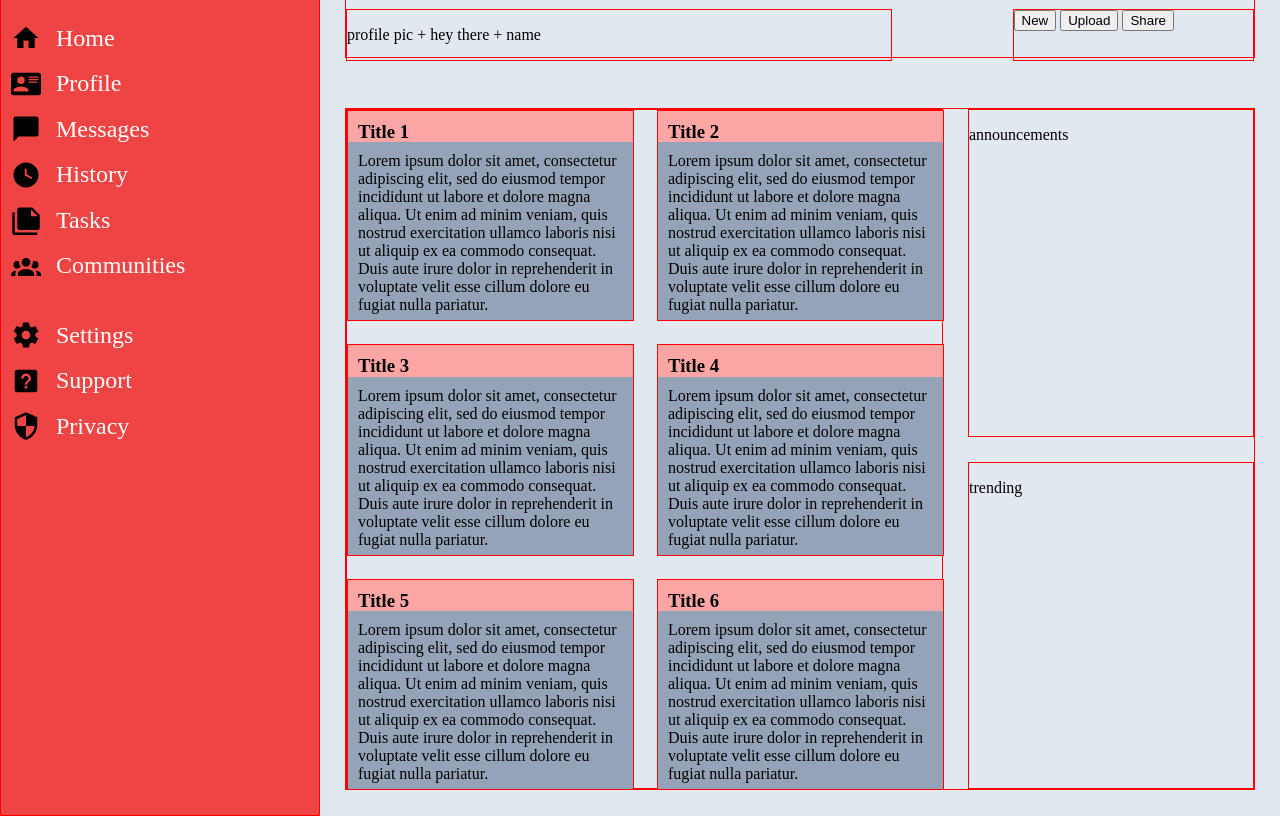
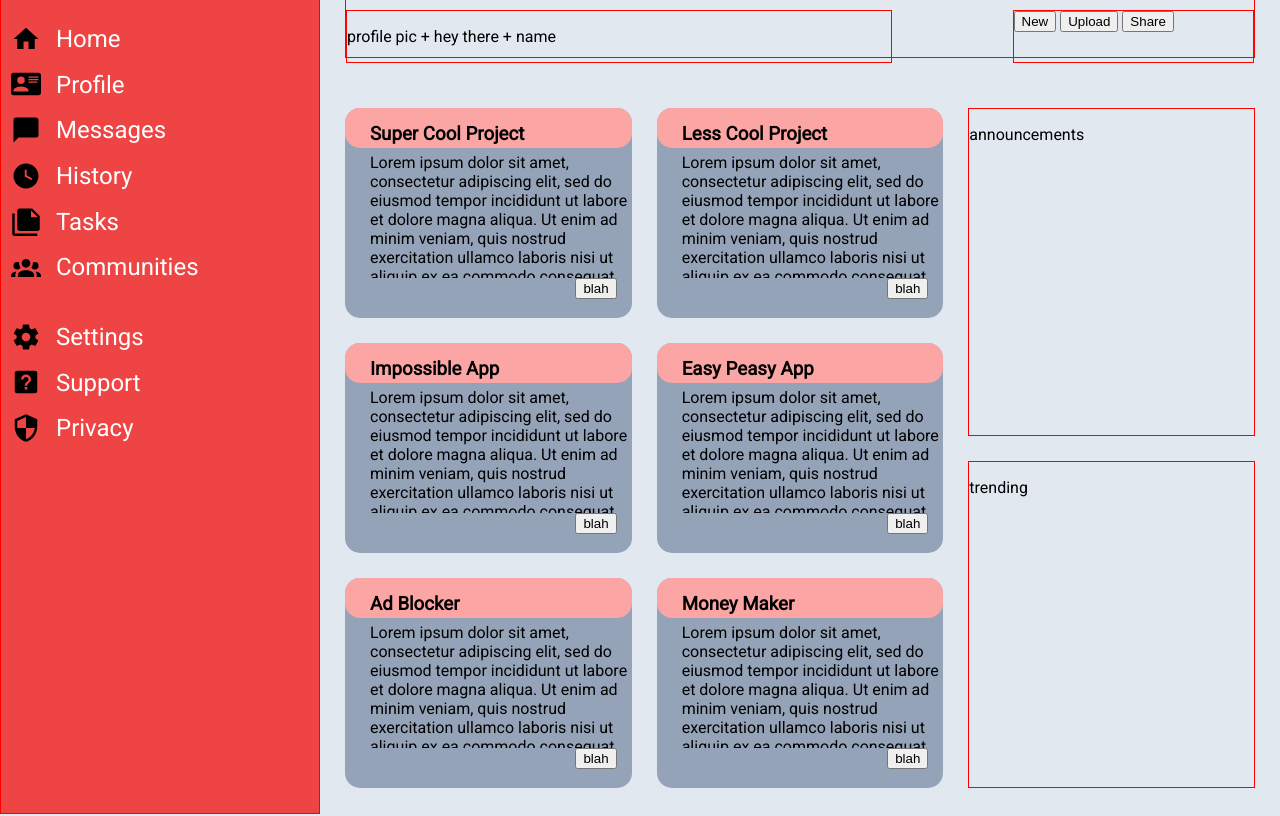
Before and after one commit to hardiing/admin-dashboard, a plain HTML site: page index.html in a window 1280 px wide. Shown: the part 89-905 px from the top of the page. Drawn offline with Linux system fonts and the light colour scheme.

Commit message:
Article tile styling

```diff
--- a/index.html
+++ b/index.html
@@ -48,7 +48,7 @@
             <div class="article-area">
                 <div class="article">
                     <div class="article-header">
-                        <h3>Title 1</h3>
+                        <h3>Super Cool Project</h3>
                     </div>
                     <div class="article-preview">
                         <p>Lorem ipsum dolor sit amet, consectetur adipiscing elit, sed do eiusmod tempor
@@ -57,10 +57,13 @@
                             irure dolor in reprehenderit in voluptate velit esse cillum dolore eu fugiat
                             nulla pariatur.</p>
                     </div>
+                    <div class="article-buttons">
+                        <button>blah</button>
+                    </div>
                 </div>
                 <div class="article">
                     <div class="article-header">
-                        <h3>Title 2</h3>
+                        <h3>Less Cool Project</h3>
                     </div>
                     <div class="article-preview">
                         <p>Lorem ipsum dolor sit amet, consectetur adipiscing elit, sed do eiusmod tempor
@@ -69,10 +72,13 @@
                             irure dolor in reprehenderit in voluptate velit esse cillum dolore eu fugiat
                             nulla pariatur.</p>
                     </div>
+                    <div class="article-buttons">
+                        <button>blah</button>
+                    </div>
                 </div>
                 <div class="article">
                     <div class="article-header">
-                        <h3>Title 3</h3>
+                        <h3>Impossible App</h3>
                     </div>
                     <div class="article-preview">
                         <p>Lorem ipsum dolor sit amet, consectetur adipiscing elit, sed do eiusmod tempor
@@ -81,10 +87,13 @@
                             irure dolor in reprehenderit in voluptate velit esse cillum dolore eu fugiat
                             nulla pariatur.</p>
                     </div>
+                    <div class="article-buttons">
+                        <button>blah</button>
+                    </div>
                 </div>
                 <div class="article">
                     <div class="article-header">
-                        <h3>Title 4</h3>
+                        <h3>Easy Peasy App</h3>
                     </div>
                     <div class="article-preview">
                         <p>Lorem ipsum dolor sit amet, consectetur adipiscing elit, sed do eiusmod tempor
@@ -93,10 +102,13 @@
                             irure dolor in reprehenderit in voluptate velit esse cillum dolore eu fugiat
                             nulla pariatur.</p>
                     </div>
+                    <div class="article-buttons">
+                        <button>blah</button>
+                    </div>
                 </div>
                 <div class="article">
                     <div class="article-header">
-                        <h3>Title 5</h3>
+                        <h3>Ad Blocker</h3>
                     </div>
                     <div class="article-preview">
                         <p>Lorem ipsum dolor sit amet, consectetur adipiscing elit, sed do eiusmod tempor
@@ -105,10 +117,13 @@
                             irure dolor in reprehenderit in voluptate velit esse cillum dolore eu fugiat
                             nulla pariatur.</p>
                     </div>
+                    <div class="article-buttons">
+                        <button>blah</button>
+                    </div>
                 </div>
                 <div class="article">
                     <div class="article-header">
-                        <h3>Title 6</h3>
+                        <h3>Money Maker</h3>
                     </div>
                     <div class="article-preview">
                         <p>Lorem ipsum dolor sit amet, consectetur adipiscing elit, sed do eiusmod tempor
@@ -116,6 +131,9 @@
                             exercitation ullamco laboris nisi ut aliquip ex ea commodo consequat. Duis aute
                             irure dolor in reprehenderit in voluptate velit esse cillum dolore eu fugiat
                             nulla pariatur.</p>
+                    </div>
+                    <div class="article-buttons">
+                        <button>blah</button>
                     </div>
                 </div>
             </div>
--- a/style.css
+++ b/style.css
@@ -1,6 +1,9 @@
+@import url("https://fonts.googleapis.com/css2?family=Roboto&display=swap");
+
 body {
     margin: 0;
     background-color: #e2e8f0;
+    font-family: "Roboto", sans-serif;
 }
 
 .container {
@@ -97,7 +100,6 @@ img {
     display: inline-block;
     padding-right: 15px;
     vertical-align: middle;
-    ;
 }
 
 .dash {
@@ -114,7 +116,7 @@ img {
     grid-template-rows: repeat(3, 1fr);
     gap: 25px;
     margin: 25px;
-    border: 1px solid red;
+    /* border: 1px solid red; */
 }
 
 
@@ -125,7 +127,7 @@ img {
     grid-template-columns: 1fr 1fr;
     grid-template-rows: repeat(3, 1fr);
     gap: 25px;
-    border: 1px solid red;
+    /* border: 1px solid red; */
 }
 
 .article {
@@ -133,27 +135,47 @@ img {
     min-width: 100%;
     height: 100%;
     width: 100%;
-    margin: 0;
-    padding: 0;
+    border-radius: 15px;
     background-color: #94a3b8;
-    border: 1px solid red;
+    display: flex;
+    flex-direction: column;
+    /* border: 1px solid red; */
+}
+
+.article button {
+    float: right;
+    margin-right: 15px;
 }
 
 .article p {
     margin: 0;
-    padding: 10px;
+    padding-top: 5px;
+    padding-left: 25px;
 }
 
 .article-header {
     background-color: #fca5a5;
-    height: 15%;
+    height: 20%;
     margin: 0;
     padding: 0;
+    border-radius: 15px;
 }
 
 .article-header h3 {
     margin: 0;
-    padding: 10px;
+    padding-top: 15px;
+    padding-left: 25px;
+    vertical-align: middle;
+}
+
+.article-preview {
+    height: 60%;
+    overflow: hidden;
+    padding-bottom: 10px;
+}
+
+.article-buttons {
+    height: 20%;
 }
 
 .content-sidebar {
```
